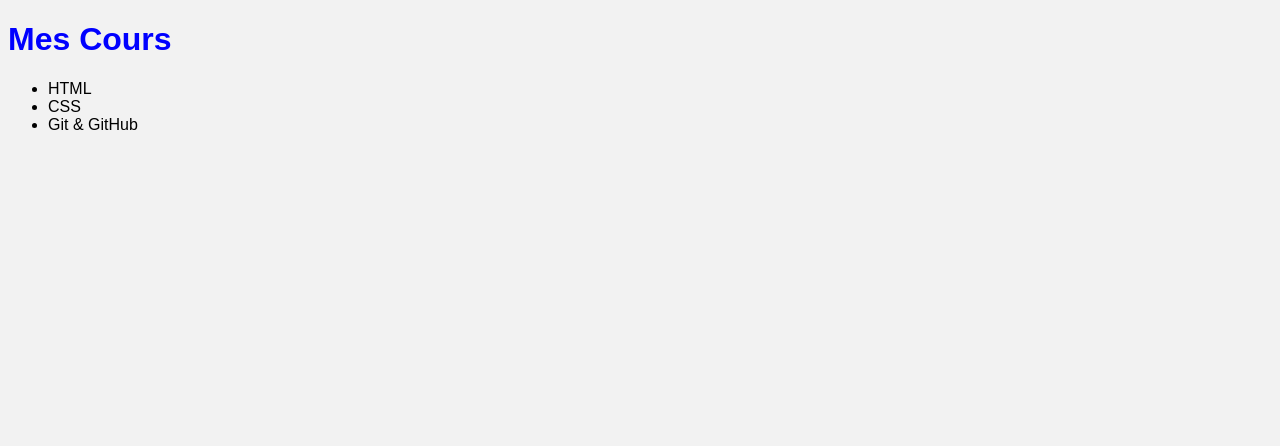
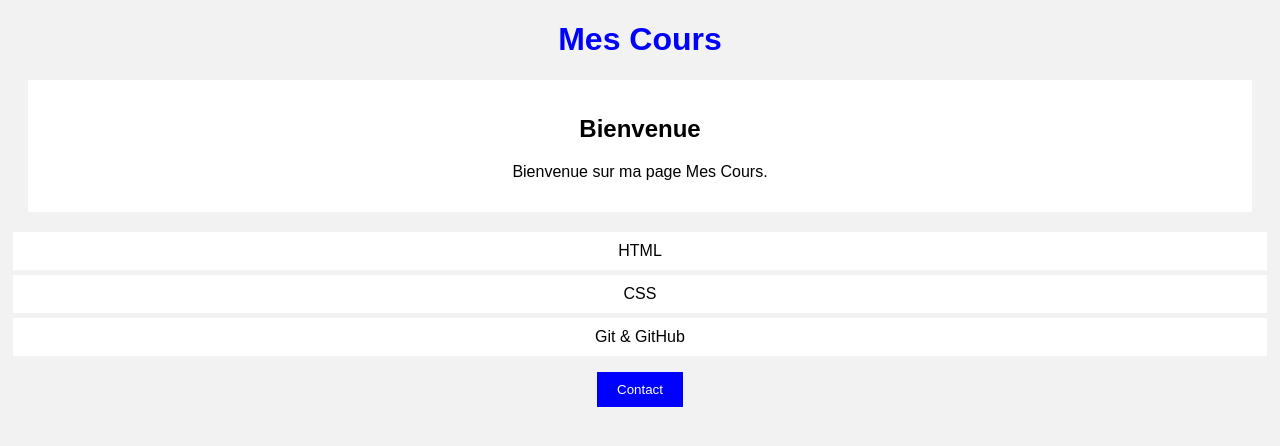
Before and after one commit to meryem030127/mes-cours, a plain HTML site: page index.html in a window 1280 px wide. Drawn offline with Linux system fonts and the light colour scheme.

Commit message:
Fix issues and improve course page

```diff
--- a/index.html
+++ b/index.html
@@ -9,11 +9,18 @@
 
     <h1>Mes Cours</h1>
 
+    <section>
+        <h2>Bienvenue</h2>
+        <p>Bienvenue sur ma page Mes Cours.</p>
+    </section>
+
     <ul>
         <li>HTML</li>
         <li>CSS</li>
         <li>Git & GitHub</li>
     </ul>
 
+    <button>Contact</button>
+
 </body>
 </html>
--- a/style.css
+++ b/style.css
@@ -1,8 +1,43 @@
 body {
     font-family: Arial;
     background-color: #f2f2f2;
+    text-align: center;
 }
 
 h1 {
     color: blue;
 }
+
+section {
+    background-color: white;
+    padding: 15px;
+    margin: 20px;
+}
+
+ul {
+    list-style: none;
+    padding: 0;
+}
+
+li {
+    background-color: white;
+    padding: 10px;
+    margin: 5px;
+}
+
+li:hover {
+    background-color: lightblue;
+    cursor: pointer;
+}
+
+button {
+    background-color: blue;
+    color: white;
+    padding: 10px 20px;
+    border: none;
+}
+
+button:hover {
+    background-color: darkblue;
+    cursor: pointer;
+}
```
